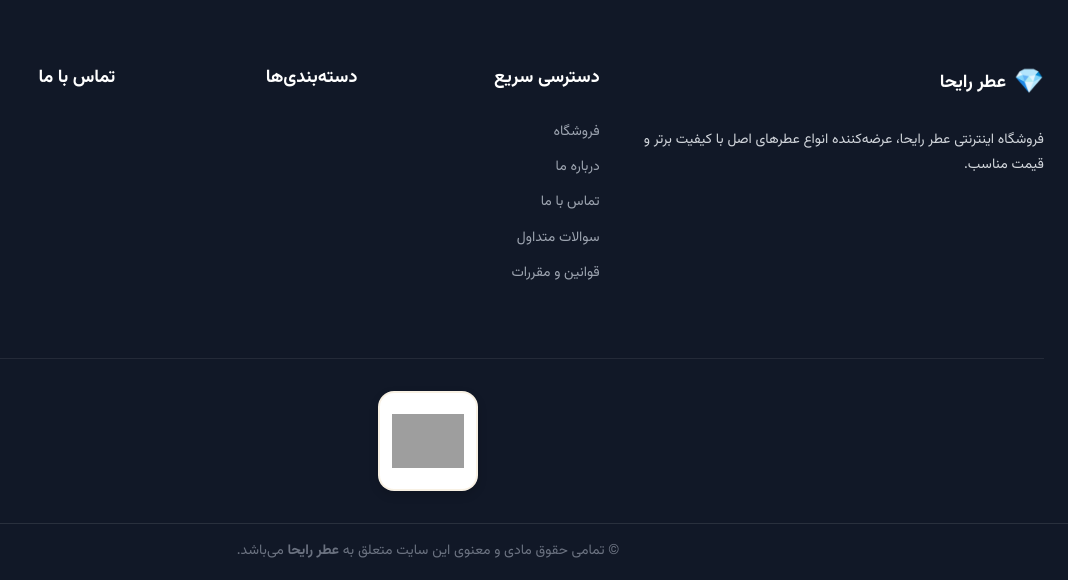
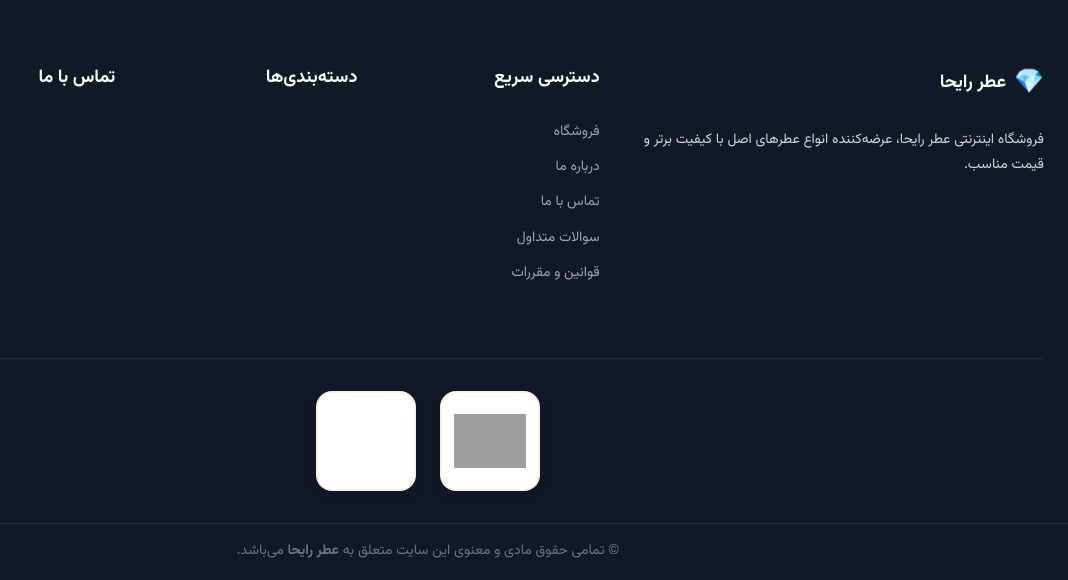
Before and after one commit to PyMohsen/RayhaPerfume, a Django app: page /accounts/addresses/add/ in a window 1280 px wide. Shown: the part 1275-1855 px from the top of the page, without its empty margins (212-1280 px from the left). Run offline with Django 5.2, Linux system fonts and the light colour scheme; the visitor is signed in with stand-in values (Sample User, id 1); data comes from the database, SQL or seed files in the repository; data that the repository does not hold is empty; grey boxes are pictures that could not be loaded.

Commit message:
feat: implement footer partial with site information, quick links, and trust badges

```diff
--- a/templates/partials/_footer.html
+++ b/templates/partials/_footer.html
@@ -77,9 +77,15 @@
 
         <!-- Trust Badges -->
         <div class="footer-trust-badges">
-            <a referrerpolicy='origin' target='_blank' href='https://trustseal.enamad.ir/?id=756175&Code=decJ0Imf5UOIzLoraMwjFawNHSu7H1GN' class="badge-card">
+            <a referrerpolicy='origin' target='_blank' href='https://trustseal.enamad.ir/?id=756175&Code=decJ0Imf5UOIzLoraMwjFawNHSu7H1GN' class="badge-card" title="نماد اعتماد الکترونیکی">
                 <img referrerpolicy='origin' src='https://trustseal.enamad.ir/logo.aspx?id=756175&Code=decJ0Imf5UOIzLoraMwjFawNHSu7H1GN' alt='نماد اعتماد الکترونیکی عطر رایحا' code='decJ0Imf5UOIzLoraMwjFawNHSu7H1GN'>
             </a>
+            <div class="badge-card" title="لوگوی تاییدیه زرین‌پال">
+                <style>#zarinpal{margin:auto} #zarinpal img {width: 70px; height: auto; max-height: 70px; object-fit: contain;}</style>
+                <div id="zarinpal">
+                    <script src="https://www.zarinpal.com/webservice/TrustCode" type="text/javascript"></script>
+                </div>
+            </div>
         </div>
     </div>
 
```
